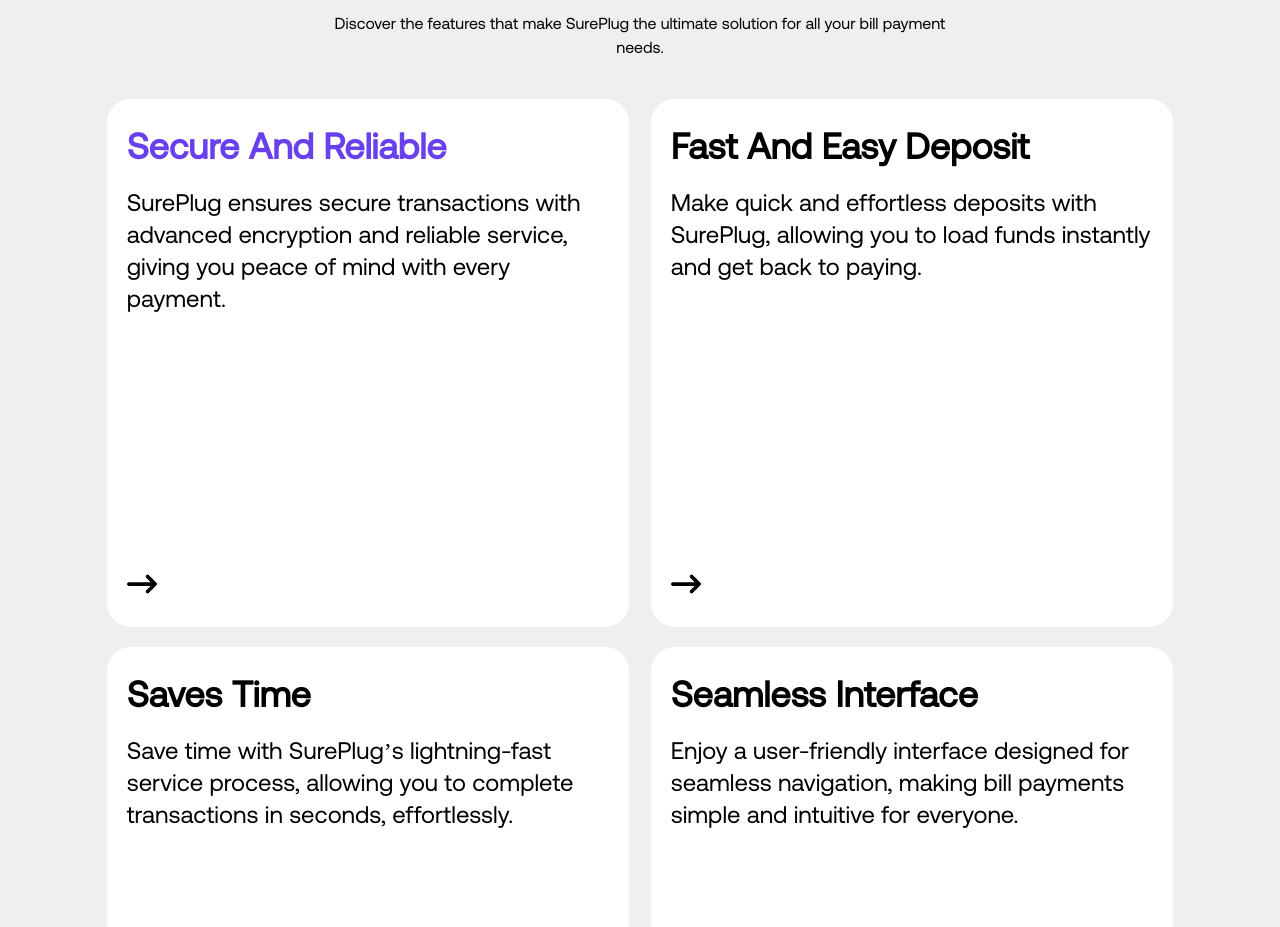
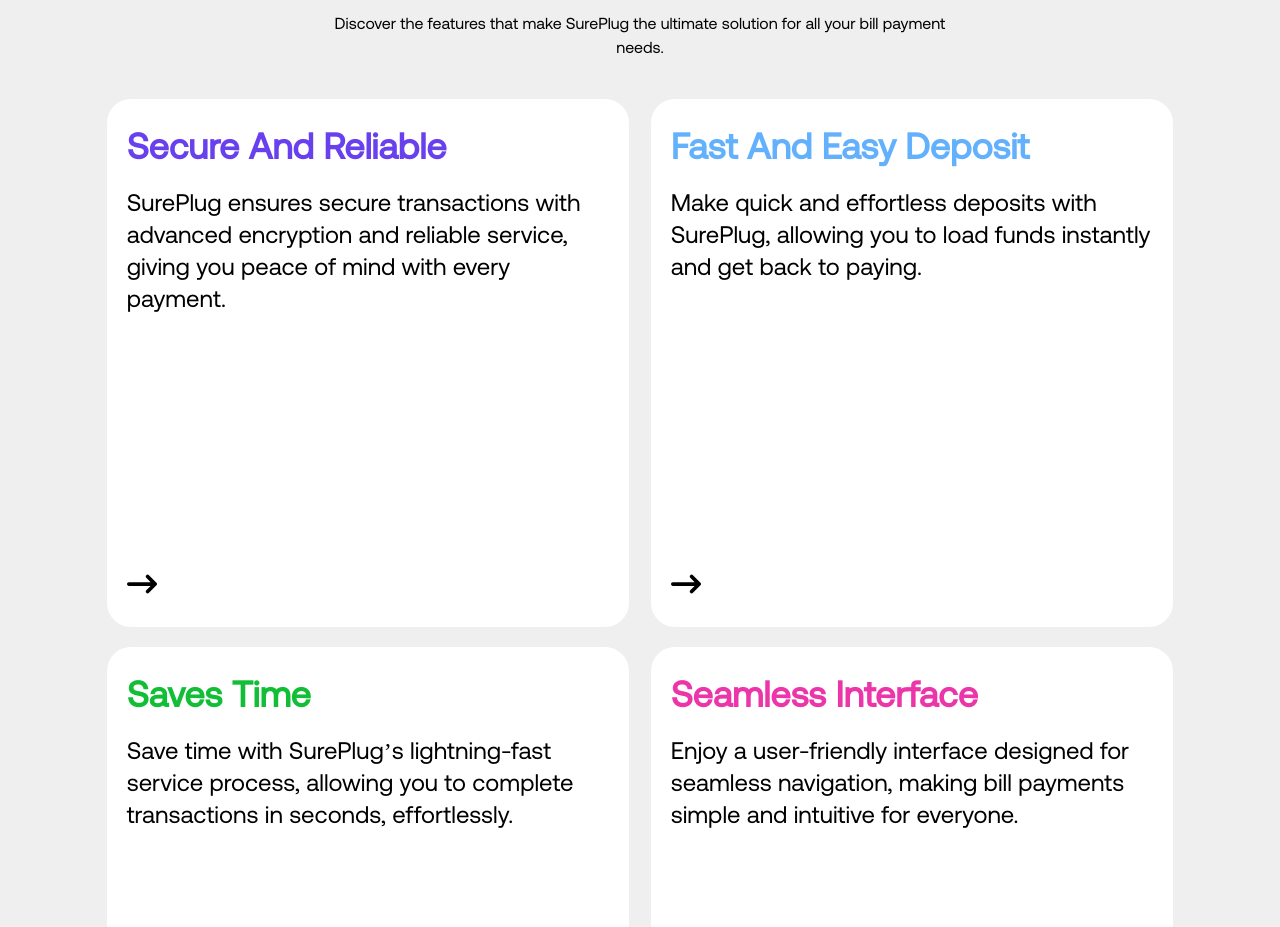
Before and after one commit to Praise-Oyeniyi/SurePlug, a React (Create React App) app: page / in a window 1280 px wide. Shown: the part 2561-3488 px from the top of the page. Built offline with nearby package versions, Linux system fonts and the light colour scheme; a web font is replaced by a local one.

Commit message:
choice section bg

```diff
--- a/src/App.jsx
+++ b/src/App.jsx
@@ -137,6 +137,8 @@
                 color={e?.color}
                 image={e.image}
                 identifier={index}
+                textColor={e.textColor}
+                bgColor={e.bgColor}
               />
             ))}
           </div>
--- a/src/Data/ChoiceData.jsx
+++ b/src/Data/ChoiceData.jsx
@@ -10,24 +10,28 @@
         header:'Secure And Reliable',
         para:'SurePlug ensures secure transactions with advanced encryption and reliable service, giving you peace of mind with every payment.',
         image:Secure,
-        color:'#6840ED',
+        bgColor:'bg-[#6840ED]',
+        textColor:'text-[#6840ED]'
     },
     {
         header:'Fast And Easy Deposit',
         para:'Make quick and effortless deposits with SurePlug, allowing you to load funds instantly and get back to paying.',
         image:Fast,
-        color:'#63B1FC',
+        bgColor:'bg-[#63B1FC]',
+        textColor:'text-[#63B1FC]'
     },
     {
         header:'Saves Time',
         para:'Save time with SurePlug’s lightning-fast service process, allowing you to complete transactions in seconds, effortlessly.',
         image:Time,
-        color:'#11BE36',
+        bgColor:'bg-[#11BE36]',
+        textColor:'text-[#11BE36]'
     },
     {
         header:'Seamless Interface',
         para:'Enjoy a user-friendly interface designed for seamless navigation, making bill payments simple and intuitive for everyone.',
         image:Seamless,
-        color:'#EC35A9',
+        bgColor:'bg-[#EC35A9]',
+        textColor:'text-[#EC35A9]'
     },
 ]
--- a/src/components/ChoiceSection.jsx
+++ b/src/components/ChoiceSection.jsx
@@ -2,12 +2,12 @@
 import { FaArrowRightLong } from "react-icons/fa6";
 
 
-const ChoiceSection = ({title, desc, color, image, identifier}) => {
+const ChoiceSection = ({title, desc, bgColor, textColor, image, identifier}) => {
   return (
-    <div className={`w-[49%] group bg-white hover:bg-[${color}]  rounded-3xl overflow-hidden h-[33rem] relative transition-all ease-linear duration-300`} key={identifier}>
+    <div className={`w-[49%] group bg-white hover:${bgColor}  rounded-3xl overflow-hidden h-[33rem] relative transition-all ease-linear duration-300`} key={identifier}>
         <div className='w-full py-7 px-5 h-full flex flex-col justify-between items-start group-hover:scale-[1.009] transition-all ease-linear duration-300'>
         <div className='space-y-5 '>
-            <h3 className={`capitalize font-bold text-4xl text-[${color}] group-hover:text-white`}>{title}</h3>
+            <h3 className={`capitalize font-bold text-4xl ${textColor} group-hover:text-white`}>{title}</h3>
             <p className='text-2xl font-normal group-hover:text-white'>{desc}</p>
         </div>
 
```
